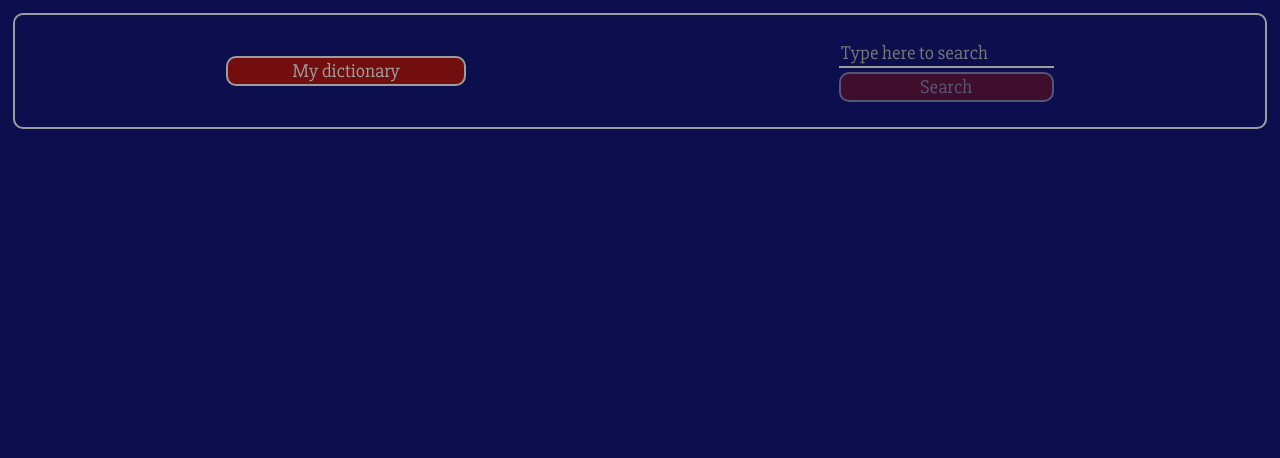
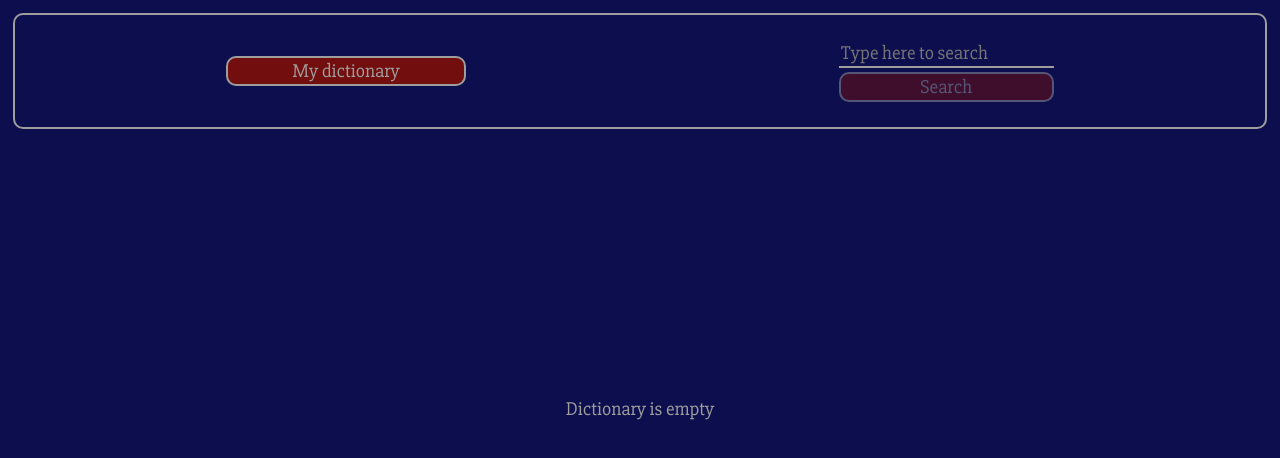
Before and after one commit to lenski88/dictionary-app, a React (Create React App) app: page / in a window 1280 px wide. Both pictures are taken after a click on the button "My dictionary". Shown: the top 458 px of the page. Built offline with nearby package versions, Linux system fonts and the light colour scheme.

Commit message:
feat: add myDictionary

```diff
--- a/src/App.js
+++ b/src/App.js
@@ -4,19 +4,26 @@ import { Search } from "./components/Search/Search";
 import { Preloader } from "./components/Preloader/Preloader";
 import { WordCard } from "./components/WordCard/WordCard";
 import { ButtonMyDictionary } from "./components/ButtonMyDictionary/ButtonMyDictionary";
+import { MyDictionary } from "./components/MyDictionary/MyDictionary";
 
 import "./App.scss";
 
 function App() {
+  if (!localStorage.dictionary) {
+    localStorage.setItem("dictionary", "[]");
+  }
+  const dictionary = JSON.parse(localStorage.dictionary);
   const state = useSelector((state) => state.data);
+  const workMode = useSelector((state) => state.workMode);
   return (
     <div className="App">
-      <div className='header'>
+      <div className="header">
         <ButtonMyDictionary />
         <Search />
       </div>
       {state.status === 1 && <Preloader />}
-      {state.status === 2 && <WordCard />}
+      {(state.status === 2 && workMode.mode === 0) && <WordCard />}
+      {workMode.mode === 1 && <MyDictionary dictionary={dictionary} />}
     </div>
   );
 }
--- /dev/null
+++ b/src/components/MyDictionary/MyDictionary.js
@@ -0,0 +1,15 @@
+import React from "react";
+import { useState } from "react";
+
+import "./MyDictionary.scss";
+
+export const MyDictionary = (props) => {
+  const [dictionary, setDictionary] = useState(props);
+  return (
+    <div className="my-dictionary-container">
+      <div className="my-dictionary-block">
+        {!dictionary.lenght ? "Dictionary is empty" : "hello"}
+      </div>
+    </div>
+  );
+};
--- /dev/null
+++ b/src/components/MyDictionary/MyDictionary.scss
@@ -0,0 +1,15 @@
+@import '../../styles/variables.scss';
+
+.my-dictionary-container {
+    display: flex;
+    flex-direction: column;
+    justify-content: center;
+    align-items: center;
+    font-family: $font;
+    color: $border;
+    font-size: 1.2em;
+    min-height: 70vh;
+    .my-dictionary-block {
+
+    }
+}
```
Also changed, not shown: src/components/WordCard/WordCard.js (+8 -6 lines).
